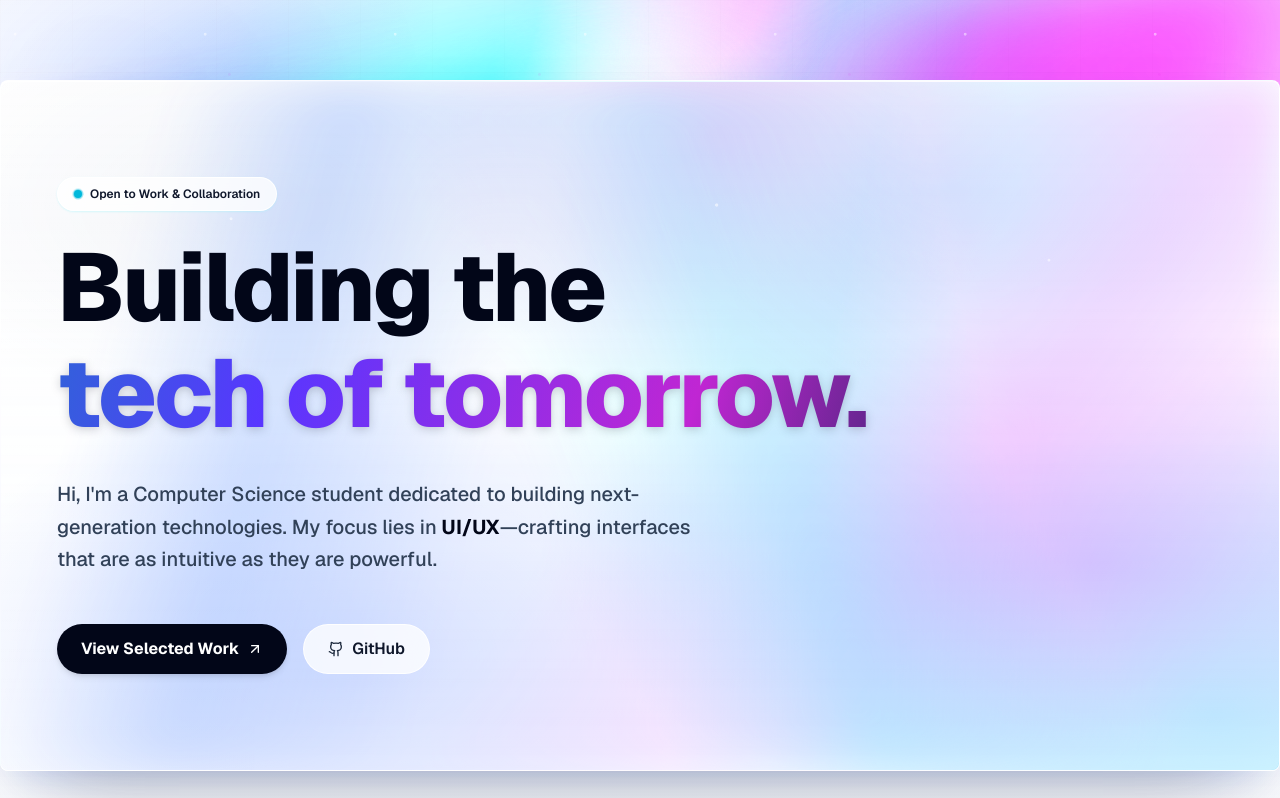
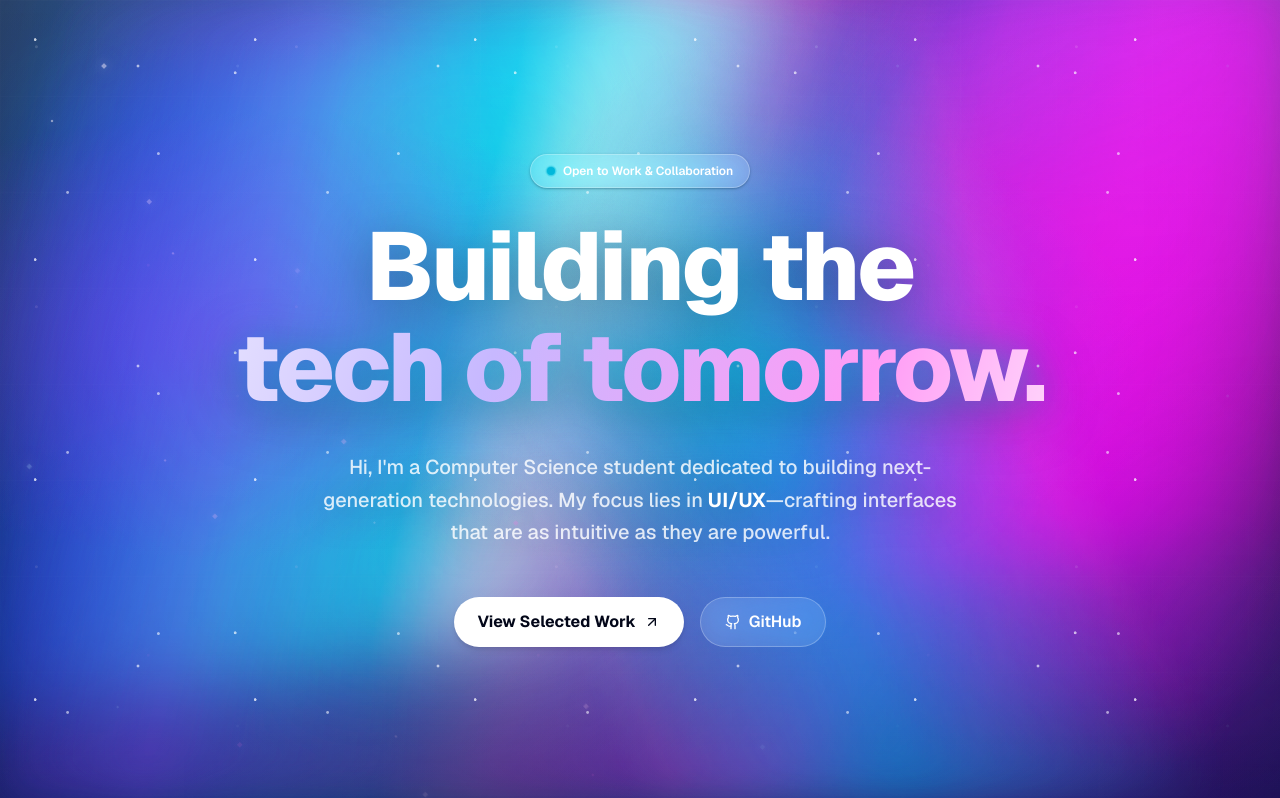
Before and after one commit to karlsxo/KarloRoel, a Next.js app: page / in a window 1280 px wide. Shown: the top 798 px of the page. Built offline with nearby package versions, Linux system fonts and the light colour scheme.

Commit message:
Polish portfolio aurora interface
Apply the full-site northern-lights interface, improve text contrast across sections, and add diamond-like sparkling star details while preserving portfolio content.

```diff
--- a/app/globals.css
+++ b/app/globals.css
@@ -1,13 +1,13 @@
 @import "tailwindcss";
 
 :root {
-  --background: #f7faff;
-  --foreground: #07111f;
-  --aurora-cyan: #00d7ff;
-  --aurora-blue: #2457ff;
-  --aurora-indigo: #5836ff;
-  --aurora-violet: #8b35ff;
-  --aurora-pink: #f01fe8;
+  --background: #08051f;
+  --foreground: #f8fbff;
+  --aurora-cyan: #00d9ff;
+  --aurora-blue: #2458ff;
+  --aurora-indigo: #24156f;
+  --aurora-violet: #8b2cff;
+  --aurora-pink: #f025e6;
   --aurora-silver: #f8fbff;
   --scroll-progress: 0;
   --scroll-y: 0px;
@@ -22,8 +22,11 @@
 
 body {
   background:
-    radial-gradient(circle at 50% 0%, rgba(214, 232, 255, 0.7), transparent 34rem),
-    linear-gradient(180deg, #ffffff 0%, #f7faff 48%, #eef5ff 100%);
+    radial-gradient(ellipse at 12% 12%, rgba(0, 217, 255, 0.32), transparent 34rem),
+    radial-gradient(ellipse at 86% 10%, rgba(240, 37, 230, 0.32), transparent 36rem),
+    radial-gradient(ellipse at 45% 52%, rgba(36, 88, 255, 0.34), transparent 48rem),
+    radial-gradient(ellipse at 86% 88%, rgba(0, 217, 255, 0.22), transparent 34rem),
+    linear-gradient(135deg, #120735 0%, #170949 32%, #071b55 64%, #08051f 100%);
   color: var(--foreground);
   font-family: var(--font-sans), Arial, Helvetica, sans-serif;
   min-height: 100vh;
@@ -40,9 +43,10 @@ body::before {
   inset: 0;
   z-index: -1;
   background:
-    radial-gradient(circle at 8% 12%, rgba(36, 87, 255, 0.08), transparent 22rem),
-    radial-gradient(circle at 88% 20%, rgba(240, 31, 232, 0.1), transparent 24rem),
-    linear-gradient(180deg, rgba(255, 255, 255, 0.78), rgba(248, 251, 255, 0.44));
+    linear-gradient(103deg, transparent 4%, rgba(128, 79, 255, 0.28) 22%, transparent 42%),
+    linear-gradient(72deg, transparent 34%, rgba(0, 217, 255, 0.26) 56%, transparent 78%),
+    linear-gradient(132deg, transparent 44%, rgba(240, 37, 230, 0.22) 72%, transparent 94%),
+    linear-gradient(180deg, rgba(255, 255, 255, 0.04), rgba(8, 5, 31, 0.16));
   pointer-events: none;
 }
 
@@ -53,16 +57,16 @@ body::before {
   pointer-events: none;
   overflow: hidden;
   isolation: isolate;
-  mix-blend-mode: multiply;
-  mask-image: radial-gradient(ellipse 74% 56% at 50% 24%, rgba(0, 0, 0, 0.86) 0%, rgba(0, 0, 0, 0.58) 50%, transparent 100%);
-  -webkit-mask-image: radial-gradient(ellipse 74% 56% at 50% 24%, rgba(0, 0, 0, 0.86) 0%, rgba(0, 0, 0, 0.58) 50%, transparent 100%);
+  mix-blend-mode: screen;
+  mask-image: linear-gradient(to bottom, rgba(0, 0, 0, 0.92), rgba(0, 0, 0, 0.72) 70%, rgba(0, 0, 0, 0.42));
+  -webkit-mask-image: linear-gradient(to bottom, rgba(0, 0, 0, 0.92), rgba(0, 0, 0, 0.72) 70%, rgba(0, 0, 0, 0.42));
 }
 
 .aurora-stage::before {
   content: "";
   position: absolute;
-  inset: -18% -10% auto -10%;
-  height: 86vh;
+  inset: -18% -12%;
+  height: auto;
   background:
     conic-gradient(from 118deg at 58% 38%,
       transparent 0deg,
@@ -75,8 +79,8 @@ body::before {
       rgba(139, 53, 255, 0.76) 268deg,
       rgba(0, 215, 255, 0.74) 304deg,
       transparent 340deg);
-  filter: blur(54px) saturate(250%);
-  opacity: 0.58;
+  filter: blur(58px) saturate(240%);
+  opacity: 0.62;
   transform:
     translate3d(calc(var(--scroll-progress) * -8vw), calc(var(--scroll-progress) * 16vh), 0)
     rotate(calc(var(--scroll-progress) * 28deg));
@@ -86,10 +90,10 @@ body::before {
 .aurora-stage::after {
   content: "";
   position: absolute;
-  inset: -8% -8% auto -8%;
-  height: 78vh;
+  inset: -10% -8%;
+  height: auto;
   opacity: 0.7;
-  filter: blur(46px) saturate(250%);
+  filter: blur(52px) saturate(250%);
   background:
     linear-gradient(112deg,
       transparent 8%,
@@ -108,8 +112,8 @@ body::before {
 
 .aurora-ribbon {
   position: fixed;
-  inset: 7vh -8vw auto -8vw;
-  height: 46vh;
+  inset: 0 -8vw auto -8vw;
+  height: 78vh;
   z-index: 1;
   pointer-events: none;
   background:
@@ -122,7 +126,7 @@ body::before {
       rgba(139, 53, 255, 0.66) 68%,
       rgba(240, 31, 232, 0.76) 82%,
       transparent 96%);
-  filter: blur(34px) saturate(260%);
+  filter: blur(36px) saturate(280%);
   opacity: 0.72;
   transform:
     translateY(calc(var(--scroll-progress) * 18vh))
@@ -135,27 +139,80 @@ body::before {
   inset: 0;
   z-index: 2;
   pointer-events: none;
+  opacity: 1;
+  background-image:
+    radial-gradient(circle at 14% 18%, rgba(255, 255, 255, 0.18) 0 1px, transparent 1.9px),
+    radial-gradient(circle at 72% 20%, rgba(155, 245, 255, 0.16) 0 1px, transparent 1.9px),
+    radial-gradient(circle at 38% 68%, rgba(255, 156, 245, 0.14) 0 1px, transparent 1.9px),
+    linear-gradient(rgba(255, 255, 255, 0.018) 1px, transparent 1px),
+    linear-gradient(90deg, rgba(255, 255, 255, 0.014) 1px, transparent 1px);
+  background-size: 260px 260px, 330px 330px, 390px 390px, 96px 96px, 96px 96px;
+  mask-image: linear-gradient(to bottom, rgba(0, 0, 0, 0.92), rgba(0, 0, 0, 0.72) 74%, rgba(0, 0, 0, 0.38));
+}
+
+.noise-overlay::before,
+.noise-overlay::after {
+  content: "";
+  position: absolute;
+  top: 8vh;
+  left: 8vw;
+  width: 4px;
+  height: 4px;
+  background: rgba(255, 255, 255, 0.92);
+  box-shadow:
+    10vw 8vh 0 rgba(255, 255, 255, 0.72),
+    22vw 1vh 0 rgba(155, 245, 255, 0.78),
+    34vw 12vh 0 rgba(255, 255, 255, 0.86),
+    48vw 4vh 0 rgba(255, 156, 245, 0.76),
+    62vw 14vh 0 rgba(255, 255, 255, 0.8),
+    74vw 2vh 0 rgba(155, 245, 255, 0.72),
+    82vw 18vh 0 rgba(255, 255, 255, 0.72),
+    6vw 34vh 0 rgba(255, 255, 255, 0.76),
+    18vw 42vh 0 rgba(155, 245, 255, 0.74),
+    31vw 30vh 0 rgba(255, 255, 255, 0.82),
+    45vw 48vh 0 rgba(255, 156, 245, 0.7),
+    58vw 36vh 0 rgba(255, 255, 255, 0.82),
+    71vw 45vh 0 rgba(155, 245, 255, 0.74),
+    86vw 36vh 0 rgba(255, 255, 255, 0.8),
+    12vw 70vh 0 rgba(255, 255, 255, 0.72),
+    26vw 78vh 0 rgba(155, 245, 255, 0.76),
+    42vw 68vh 0 rgba(255, 255, 255, 0.78),
+    58vw 78vh 0 rgba(255, 156, 245, 0.72),
+    76vw 70vh 0 rgba(255, 255, 255, 0.78);
+  filter: drop-shadow(0 0 6px rgba(255, 255, 255, 0.82)) drop-shadow(0 0 14px rgba(0, 217, 255, 0.34));
+  transform: rotate(45deg);
+  animation: diamond-sparkle 3.6s ease-in-out infinite alternate;
+}
+
+.noise-overlay::after {
+  top: 15vh;
+  left: 4vw;
+  width: 2px;
+  height: 2px;
   opacity: 0.72;
-  background-image:
-    radial-gradient(circle at 8% 18%, rgba(255, 255, 255, 0.92) 0 1px, transparent 1.8px),
-    radial-gradient(circle at 22% 74%, rgba(124, 92, 255, 0.16) 0 1px, transparent 1.8px),
-    radial-gradient(circle at 52% 36%, rgba(0, 215, 255, 0.18) 0 1.2px, transparent 2px),
-    radial-gradient(circle at 74% 24%, rgba(240, 31, 232, 0.16) 0 1px, transparent 1.9px),
-    radial-gradient(circle at 88% 64%, rgba(255, 255, 255, 0.88) 0 1px, transparent 1.8px),
-    linear-gradient(rgba(8, 17, 31, 0.018) 1px, transparent 1px),
-    linear-gradient(90deg, rgba(8, 17, 31, 0.018) 1px, transparent 1px);
-  background-size: 190px 190px, 230px 230px, 270px 270px, 310px 310px, 350px 350px, 72px 72px, 72px 72px;
-  mask-image: linear-gradient(to bottom, rgba(0, 0, 0, 0.72), rgba(0, 0, 0, 0.42) 58%, transparent 96%);
+  box-shadow:
+    14vw 1vh 0 rgba(255, 255, 255, 0.7),
+    25vw 20vh 0 rgba(255, 255, 255, 0.62),
+    40vw 7vh 0 rgba(155, 245, 255, 0.7),
+    53vw 24vh 0 rgba(255, 255, 255, 0.64),
+    66vw 10vh 0 rgba(255, 156, 245, 0.62),
+    88vw 4vh 0 rgba(255, 255, 255, 0.66),
+    7vw 54vh 0 rgba(255, 255, 255, 0.7),
+    36vw 46vh 0 rgba(155, 245, 255, 0.66),
+    64vw 58vh 0 rgba(255, 255, 255, 0.7),
+    83vw 50vh 0 rgba(255, 156, 245, 0.62);
+  animation-duration: 5.2s;
+  animation-delay: -1.4s;
 }
 
 .glass-panel {
   background:
-    linear-gradient(135deg, rgba(255, 255, 255, 0.9), rgba(246, 250, 255, 0.76)),
-    linear-gradient(135deg, rgba(0, 215, 255, 0.08), rgba(240, 31, 232, 0.07));
-  border: 1px solid rgba(255, 255, 255, 0.92);
+    linear-gradient(135deg, rgba(255, 255, 255, 0.92), rgba(247, 252, 255, 0.82)),
+    linear-gradient(135deg, rgba(0, 217, 255, 0.06), rgba(240, 37, 230, 0.05));
+  border: 1px solid rgba(255, 255, 255, 0.95);
   box-shadow:
-    0 22px 44px -18px rgba(36, 87, 255, 0.2),
-    0 8px 24px -6px rgba(8, 17, 31, 0.06),
+    0 24px 54px -24px rgba(15, 23, 42, 0.18),
+    0 10px 30px -20px rgba(36, 88, 255, 0.18),
     inset 0 1px 0 rgba(255, 255, 255, 1);
   backdrop-filter: blur(28px) saturate(185%);
 }
@@ -165,10 +222,10 @@ body::before {
   background:
     linear-gradient(135deg, rgba(255, 255, 255, 0.92), rgba(245, 249, 255, 0.78)),
     linear-gradient(180deg, rgba(255, 255, 255, 0.88), rgba(247, 243, 255, 0.64));
-  border: 1px solid rgba(255, 255, 255, 0.98);
+  border: 1px solid rgba(255, 255, 255, 0.96);
   box-shadow:
-    0 18px 45px -12px rgba(36, 87, 255, 0.2),
-    0 4px 16px rgba(8, 17, 31, 0.05),
+    0 24px 58px -30px rgba(15, 23, 42, 0.2),
+    0 12px 28px -24px rgba(36, 88, 255, 0.2),
     inset 0 1px 0 rgba(255, 255, 255, 1);
   backdrop-filter: blur(28px) saturate(190%);
 }
@@ -193,11 +250,11 @@ body::before {
 
 .aurora-text {
   color: transparent;
-  background-image: linear-gradient(108deg, #172554 0%, #2457ff 20%, #0891b2 42%, #5836ff 64%, #c026d3 84%, #172554 100%);
+  background-image: linear-gradient(108deg, #ffffff 0%, #9bf5ff 22%, #f8fbff 44%, #c7b8ff 66%, #ff9cf5 84%, #ffffff 100%);
   background-size: 260% 100%;
   background-clip: text;
   -webkit-background-clip: text;
-  filter: drop-shadow(0 2px 5px rgba(8, 17, 31, 0.2));
+  filter: drop-shadow(0 0 18px rgba(0, 217, 255, 0.38));
   animation: shimmer-text 8s ease-in-out infinite alternate;
 }
 
@@ -218,49 +275,49 @@ body::before {
 }
 
 .hero-aurora {
-  border: 1px solid rgba(255, 255, 255, 0.9);
-  border-radius: 8px;
+  border: 0;
+  border-radius: 0;
   background:
-    linear-gradient(180deg, rgba(255, 255, 255, 0.54), rgba(255, 255, 255, 0.28)),
-    radial-gradient(ellipse at 20% 18%, rgba(20, 47, 120, 0.12), transparent 26%),
-    radial-gradient(ellipse at 28% 84%, rgba(36, 87, 255, 0.48), transparent 34%),
-    radial-gradient(ellipse at 56% 8%, rgba(240, 31, 232, 0.62), transparent 30%),
-    radial-gradient(ellipse at 74% 16%, rgba(0, 215, 255, 0.54), transparent 30%),
-    radial-gradient(ellipse at 86% 70%, rgba(88, 54, 255, 0.58), transparent 36%),
-    radial-gradient(ellipse at 95% 92%, rgba(0, 215, 255, 0.62), transparent 32%),
-    linear-gradient(135deg, #ffffff 0%, #f7fbff 45%, #fbf7ff 100%);
-  box-shadow:
-    0 44px 90px -42px rgba(16, 24, 40, 0.38),
-    0 12px 40px -22px rgba(36, 87, 255, 0.36),
-    inset 0 1px 0 rgba(255, 255, 255, 0.95);
+    radial-gradient(ellipse at 18% 42%, rgba(139, 44, 255, 0.42), transparent 34%),
+    radial-gradient(ellipse at 58% 44%, rgba(0, 217, 255, 0.3), transparent 38%),
+    radial-gradient(ellipse at 82% 28%, rgba(240, 37, 230, 0.3), transparent 34%);
+  box-shadow: inset 0 -90px 130px rgba(8, 5, 31, 0.32);
 }
 
 .hero-aurora::before {
   content: "";
   position: absolute;
   inset: 0;
-  border-radius: inherit;
+  border-radius: 0;
   pointer-events: none;
   background:
-    linear-gradient(105deg, transparent 12%, rgba(36, 87, 255, 0.32) 24%, transparent 40%),
-    linear-gradient(70deg, transparent 42%, rgba(0, 215, 255, 0.32) 58%, transparent 76%),
-    linear-gradient(125deg, transparent 50%, rgba(240, 31, 232, 0.26) 72%, transparent 92%);
-  filter: blur(22px) saturate(170%);
-  opacity: 0.76;
+    linear-gradient(103deg, transparent 4%, rgba(128, 79, 255, 0.42) 22%, transparent 42%),
+    linear-gradient(70deg, transparent 40%, rgba(0, 217, 255, 0.42) 58%, transparent 78%),
+    linear-gradient(126deg, transparent 42%, rgba(240, 37, 230, 0.4) 72%, transparent 94%);
+  filter: blur(20px) saturate(180%);
+  opacity: 0.88;
 }
 
 .hero-aurora::after {
   content: "";
   position: absolute;
   inset: 0;
-  border-radius: inherit;
+  border-radius: 0;
   pointer-events: none;
   background:
-    radial-gradient(circle at 18% 20%, rgba(255, 255, 255, 0.95) 0 1px, transparent 1.8px),
-    radial-gradient(circle at 56% 18%, rgba(255, 255, 255, 0.9) 0 1.2px, transparent 2px),
-    radial-gradient(circle at 82% 26%, rgba(255, 255, 255, 0.86) 0 1px, transparent 1.8px),
-    linear-gradient(180deg, rgba(255, 255, 255, 0.34), rgba(255, 255, 255, 0.62));
-  opacity: 0.72;
+    radial-gradient(circle at 16% 18%, rgba(255, 255, 255, 0.86) 0 1px, transparent 1.7px),
+    radial-gradient(circle at 26% 74%, rgba(255, 255, 255, 0.62) 0 1px, transparent 1.8px),
+    radial-gradient(circle at 46% 22%, rgba(255, 255, 255, 0.72) 0 1px, transparent 1.8px),
+    radial-gradient(circle at 66% 64%, rgba(255, 255, 255, 0.64) 0 1px, transparent 1.8px),
+    radial-gradient(circle at 84% 26%, rgba(255, 255, 255, 0.74) 0 1px, transparent 1.8px),
+    linear-gradient(180deg, rgba(255, 255, 255, 0.1), rgba(7, 8, 37, 0.1));
+  background-size: 220px 220px, 260px 260px, 300px 300px, 240px 240px, 280px 280px, auto;
+  opacity: 0.88;
+}
+
+.hero-aurora .aurora-text {
+  background-image: linear-gradient(108deg, #ffffff 0%, #9bf5ff 22%, #f8fbff 44%, #c7b8ff 66%, #ff9cf5 84%, #ffffff 100%);
+  filter: drop-shadow(0 0 18px rgba(0, 217, 255, 0.38));
 }
 
 @keyframes aurora-drift {
@@ -276,6 +333,18 @@ body::before {
       translate3d(calc(var(--scroll-progress) * -8vw + 4vw), calc(var(--scroll-progress) * 16vh + 3vh), 0)
       rotate(calc(var(--scroll-progress) * 28deg + 9deg))
       scale(1.08);
+  }
+}
+
+@keyframes diamond-sparkle {
+  from {
+    opacity: 0.52;
+    filter: drop-shadow(0 0 4px rgba(255, 255, 255, 0.72)) drop-shadow(0 0 12px rgba(0, 217, 255, 0.26));
+  }
+
+  to {
+    opacity: 1;
+    filter: drop-shadow(0 0 8px rgba(255, 255, 255, 0.95)) drop-shadow(0 0 20px rgba(255, 156, 245, 0.34));
   }
 }
 
--- a/app/page.tsx
+++ b/app/page.tsx
@@ -418,8 +418,8 @@ const ProjectDetailModal = ({
                     </span>
                   ))}
                 </div>
-                <h1 className="text-4xl md:text-6xl font-bold text-slate-900 mb-2">{project.title}</h1>
-                <p className="text-xl text-cyan-700 font-semibold mb-4">{project.subtitle}</p>
+                <h1 className="text-4xl md:text-6xl font-bold text-white mb-2 drop-shadow-[0_8px_24px_rgba(0,0,0,0.34)]">{project.title}</h1>
+                <p className="text-xl text-cyan-100 font-semibold mb-4 drop-shadow-[0_6px_18px_rgba(0,0,0,0.3)]">{project.subtitle}</p>
 
                 {/* Achievements */}
                 {project.achievements && project.achievements.length > 0 && (
@@ -596,7 +596,7 @@ const ProjectDetailModal = ({
               <div className="mt-12 text-center">
                 <button
                   onClick={onClose}
-                  className="inline-flex items-center gap-2 text-slate-500 hover:text-slate-900 transition-colors font-medium"
+                  className="inline-flex items-center gap-2 text-white/68 hover:text-white transition-colors font-medium"
                 >
                   <span>Close project details</span>
                   <ChevronRight className="w-4 h-4" />
@@ -650,7 +650,7 @@ export default function Portfolio() {
   if (!mounted) return null;
 
   return (
-    <div className="relative isolate min-h-screen overflow-hidden bg-transparent text-slate-900 font-sans selection:bg-violet-400/20">
+    <div className="portfolio-shell relative isolate min-h-screen overflow-hidden bg-transparent text-white font-sans selection:bg-cyan-300/25">
       <div className="aurora-stage" />
       <div className="aurora-ribbon" />
       <div className="noise-overlay" />
@@ -669,9 +669,9 @@ export default function Portfolio() {
       />
 
       {/* Hero Section - Aurora Borealis Theme */}
-      <section className="hero-aurora relative z-10 mt-20 mb-16 px-6 py-20 md:px-14 md:py-24 max-w-7xl mx-4 xl:mx-auto min-h-[78vh] flex flex-col justify-center overflow-hidden">
-        <motion.div className="relative z-10" initial={{ opacity: 0, y: 20 }} animate={{ opacity: 1, y: 0 }} transition={{ duration: 0.6 }}>
-          <div className="inline-flex items-center gap-2 px-4 py-2 rounded-full bg-white/78 border border-white/90 text-xs text-slate-900 font-semibold mb-6 backdrop-blur-md shadow-xs shadow-cyan-200/40">
+      <section className="hero-aurora relative z-10 px-6 py-28 md:px-14 md:py-32 min-h-screen flex flex-col justify-center overflow-hidden">
+        <motion.div className="relative z-10 mx-auto max-w-5xl text-center" initial={{ opacity: 0, y: 20 }} animate={{ opacity: 1, y: 0 }} transition={{ duration: 0.6 }}>
+          <div className="inline-flex items-center gap-2 px-4 py-2 rounded-full bg-white/10 border border-white/25 text-xs text-white font-semibold mb-7 backdrop-blur-md shadow-sm shadow-cyan-950/30">
             <span className="relative flex h-2 w-2">
               <span className="animate-ping absolute inline-flex h-full w-full rounded-full bg-cyan-500 opacity-75"></span>
               <span className="relative inline-flex rounded-full h-2 w-2 bg-cyan-500"></span>
@@ -679,25 +679,25 @@ export default function Portfolio() {
             Open to Work & Collaboration
           </div>
 
-          <h1 className="text-6xl md:text-8xl font-extrabold tracking-tight text-slate-950 mb-8 leading-[1.1]">
+          <h1 className="text-5xl md:text-7xl lg:text-8xl font-extrabold tracking-tight text-white mb-8 leading-[1.06] drop-shadow-[0_10px_28px_rgba(0,0,0,0.36)]">
             Building the <br />
             <span className="aurora-text">
               tech of tomorrow.
             </span>
           </h1>
 
-          <p className="text-xl text-slate-700 font-medium max-w-2xl leading-relaxed mb-12">
+          <p className="mx-auto text-lg md:text-xl text-white/82 font-medium max-w-2xl leading-relaxed mb-12 drop-shadow-[0_6px_18px_rgba(0,0,0,0.34)]">
             Hi, I&apos;m a Computer Science student dedicated to building next-generation technologies.
-            My focus lies in <span className="text-slate-950 font-bold">UI/UX</span>—crafting interfaces that are as intuitive as they are powerful.
+            My focus lies in <span className="text-white font-bold">UI/UX</span>—crafting interfaces that are as intuitive as they are powerful.
           </p>
 
-          <div className="flex flex-wrap gap-4">
-            <a href="#work" className="group flex items-center gap-2 px-6 py-3 bg-slate-950 text-white rounded-full font-bold hover:bg-blue-700 transition-all hover:shadow-lg hover:shadow-blue-500/20 shadow-md">
+          <div className="flex flex-wrap justify-center gap-4">
+            <a href="#work" className="group flex items-center gap-2 px-6 py-3 bg-white text-slate-950 rounded-full font-bold hover:bg-cyan-50 transition-all hover:shadow-lg hover:shadow-cyan-400/25 shadow-md">
               View Selected Work
               <ArrowUpRight className="w-4 h-4 group-hover:-translate-y-0.5 group-hover:translate-x-0.5 transition-transform" />
             </a>
-            <a href="https://github.com/karlsxo/KarloRoel" target="_blank" rel="noreferrer" className="flex items-center gap-2 px-6 py-3 bg-white/78 text-slate-900 border border-white/90 rounded-full font-semibold hover:bg-white hover:border-violet-300 hover:shadow-xs transition-all backdrop-blur-md">
-              <Github className="w-4 h-4 text-slate-800" />
+            <a href="https://github.com/karlsxo/KarloRoel" target="_blank" rel="noreferrer" className="flex items-center gap-2 px-6 py-3 bg-white/10 text-white border border-white/25 rounded-full font-semibold hover:bg-white/18 hover:border-cyan-200/70 hover:shadow-xs transition-all backdrop-blur-md">
+              <Github className="w-4 h-4 text-white" />
               GitHub
             </a>
           </div>
@@ -705,7 +705,7 @@ export default function Portfolio() {
       </section>
 
       {/* Tech Stack */}
-      <div className="relative z-10 mx-4 md:mx-6 overflow-hidden glass-panel rounded-[2rem] py-9 md:py-10 bg-white/70 border-white/90">
+      <div className="relative z-10 mx-4 md:mx-6 overflow-hidden glass-panel rounded-[2rem] py-9 md:py-10 bg-white/90 border-white/90">
         <div className="max-w-7xl mx-auto px-6">
           <p className="text-slate-500 text-sm font-semibold mb-6 uppercase tracking-wider">Core Technologies</p>
           <div className="flex gap-4 md:gap-6 flex-wrap text-slate-700 font-semibold text-lg md:text-xl">
@@ -724,8 +724,8 @@ export default function Portfolio() {
       {/* Selected Work */}
       <Section id="work" className="section-glow">
         <div className="mb-12">
-          <h2 className="text-4xl font-bold text-slate-900 mb-4">Selected Work</h2>
-          <p className="text-slate-600">Some of my featured projects and contributions that I&apos;ve worked on.</p>
+          <h2 className="text-4xl font-bold text-white mb-4 drop-shadow-[0_8px_22px_rgba(0,0,0,0.28)]">Selected Work</h2>
+          <p className="text-white/76">Some of my featured projects and contributions that I&apos;ve worked on.</p>
         </div>
 
         <div className="grid grid-cols-1 md:grid-cols-2 lg:grid-cols-3 gap-8">
@@ -793,10 +793,10 @@ export default function Portfolio() {
       {/* About Section */}
       <Section className="grid grid-cols-1 md:grid-cols-2 gap-16 section-glow" id="about">
         <div>
-          <h2 className="text-4xl font-bold text-slate-900 mb-6">About Me</h2>
-          <p className="text-slate-600 text-lg leading-relaxed mb-8">
+          <h2 className="text-4xl font-bold text-white mb-6 drop-shadow-[0_8px_22px_rgba(0,0,0,0.28)]">About Me</h2>
+          <p className="text-white/76 text-lg leading-relaxed mb-8">
             As a Computer Science student, I combine technical discipline with a passion for
-            <span className="text-slate-900 font-semibold"> creative design</span>, ensuring every line of code serves a purpose.
+            <span className="text-white font-semibold"> creative design</span>, ensuring every line of code serves a purpose.
           </p>
           <div className="grid grid-cols-2 gap-4">
             {[
@@ -836,9 +836,9 @@ export default function Portfolio() {
       </Section>
 
       {/* Contact Section */}
-      <section className="relative z-10 py-32 border-t border-slate-200/80">
+      <section className="relative z-10 py-32 border-t border-white/10">
         <div className="max-w-4xl mx-auto px-6 text-center">
-          <h2 className="text-5xl md:text-7xl font-bold text-slate-900 mb-8">
+          <h2 className="text-5xl md:text-7xl font-bold text-white mb-8 drop-shadow-[0_12px_34px_rgba(0,0,0,0.34)]">
             Let&apos;s build something <br />
             <span className="relative inline-block">
               <span className="aurora-text relative z-10">extraordinary.</span>
@@ -847,7 +847,7 @@ export default function Portfolio() {
           </h2>
           <button
             onClick={() => setIsContactModalOpen(true)}
-            className="inline-flex items-center gap-3 px-8 py-4 bg-slate-900 text-white rounded-full font-bold text-lg hover:scale-105 hover:bg-cyan-700 transition-all hover:shadow-lg hover:shadow-cyan-500/20 shadow-md"
+            className="inline-flex items-center gap-3 px-8 py-4 bg-white text-slate-950 rounded-full font-bold text-lg hover:scale-105 hover:bg-cyan-50 transition-all hover:shadow-lg hover:shadow-cyan-400/25 shadow-md"
           >
             <Mail className="w-5 h-5" />
             Get in Touch
@@ -856,7 +856,7 @@ export default function Portfolio() {
       </section>
 
       {/* Footer */}
-      <footer className="relative z-10 py-8 bg-slate-100/60 border-t border-slate-200/80 text-center text-slate-500 text-sm backdrop-blur-md">
+      <footer className="relative z-10 py-8 bg-slate-950/35 border-t border-white/10 text-center text-white/62 text-sm backdrop-blur-md">
         <p>© 2026 Karlo Roel Montenegro. All rights reserved.</p>
       </footer>
 
```
